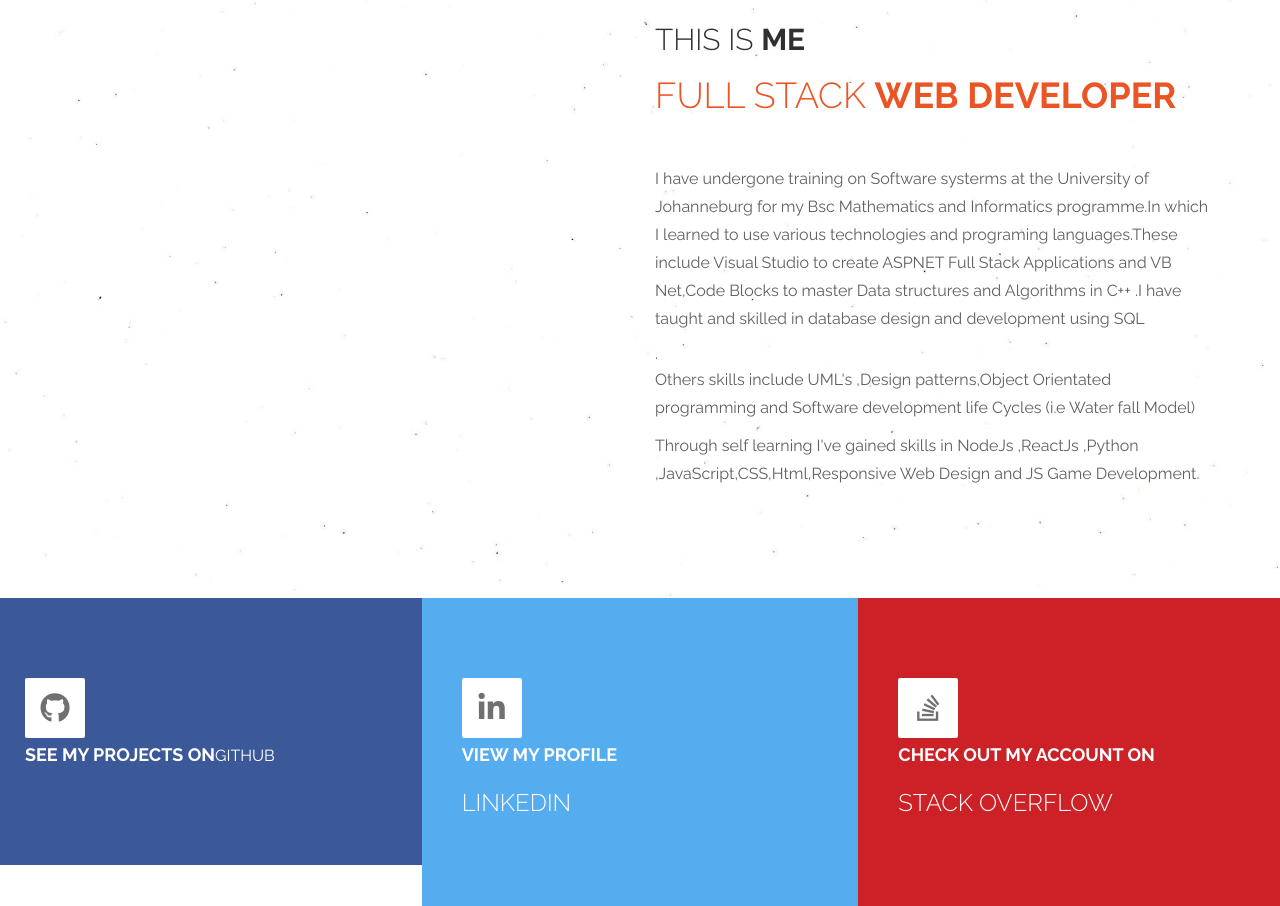
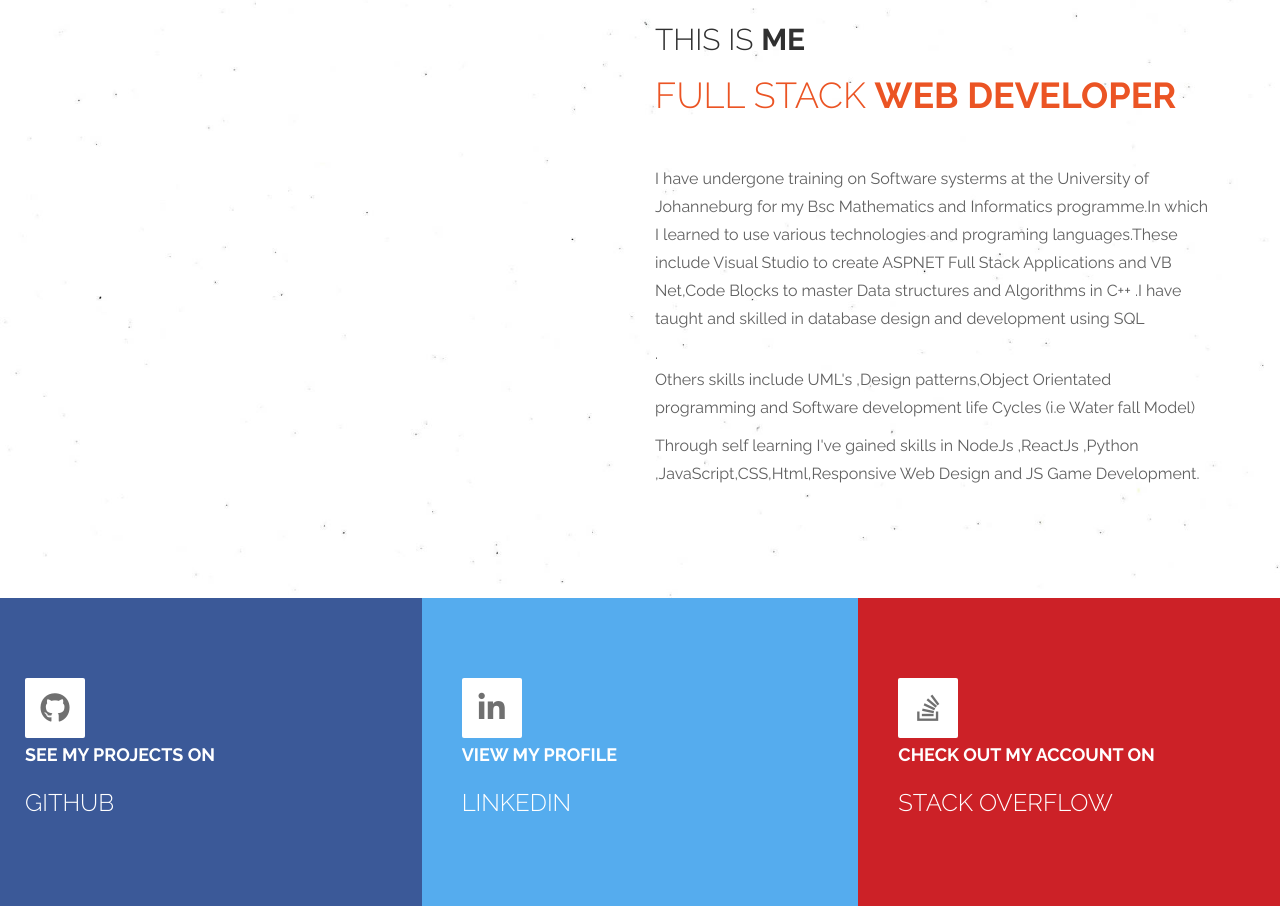
Before and after one commit to ntokozokubheka/my-portfolio, a plain HTML site: page index.html in a window 1280 px wide. Shown: the part 5277-6183 px from the top of the page. Drawn offline with Linux system fonts and the light colour scheme.

Commit message:
Update index.html

```diff
--- a/index.html
+++ b/index.html
@@ -524,7 +524,7 @@ https://templatemo.com/tm-464-ultra-profile
 							</div>
 							<div class="media-body">
 								<h4 class="media-heading tm-social-title">See my projects on</h4>
-								<h3></h3><a href="https://github.com/ntokozokubheka">Github</a></h3>
+								<h3><a href="https://github.com/ntokozokubheka">Github</a></h3>
 							</div>
 						</a>
 					</div>
```
